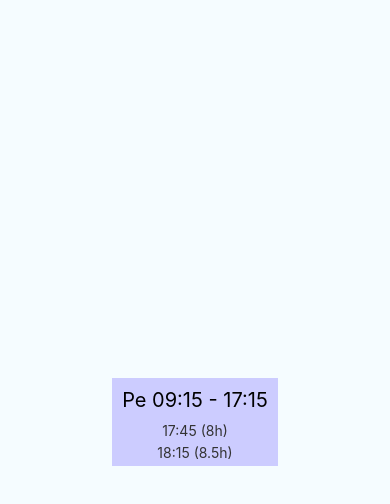
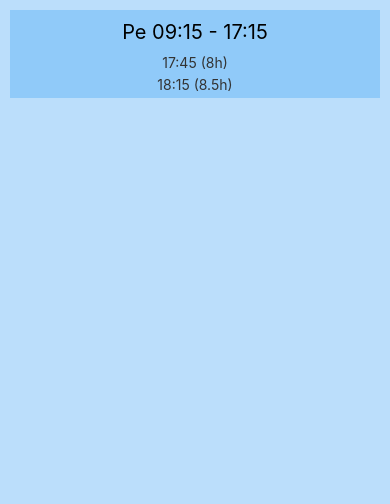
Before and after one commit to tommiseppanen/nine-to-five, a React Native app: screen / in a window 390 px wide. Shown: the top 504 px of the page. Built offline with nearby package versions, Linux system fonts and the light colour scheme.

Commit message:
UI tweaks

```diff
--- a/App.js
+++ b/App.js
@@ -70,12 +70,13 @@ export default class App extends Component {
 const styles = StyleSheet.create({
   container: {
     flex: 1,
-    justifyContent: 'center',
+    justifyContent: 'flex-start',
     alignItems: 'center',
-    backgroundColor: '#F5FCFF',
+    backgroundColor: '#BBDEFB',
   },
   currentDay: {
-    backgroundColor: '#CCCCFF',
+    backgroundColor: '#90CAF9',
+    alignSelf: 'stretch',
     margin: 10,
   },
   header: {
```
